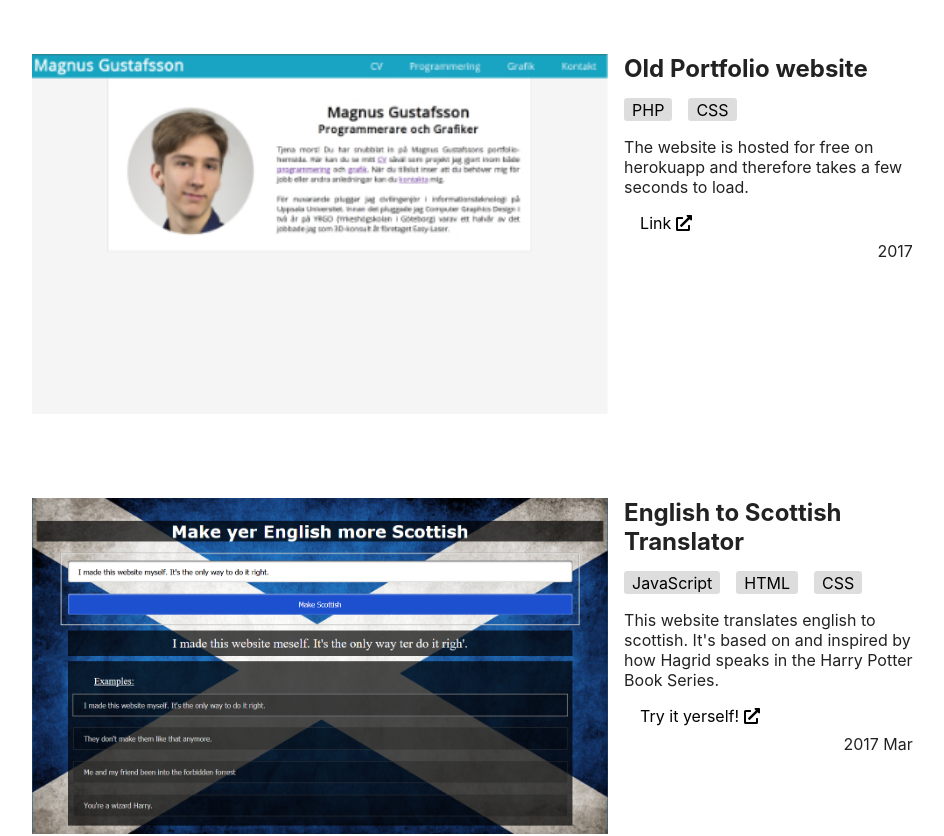
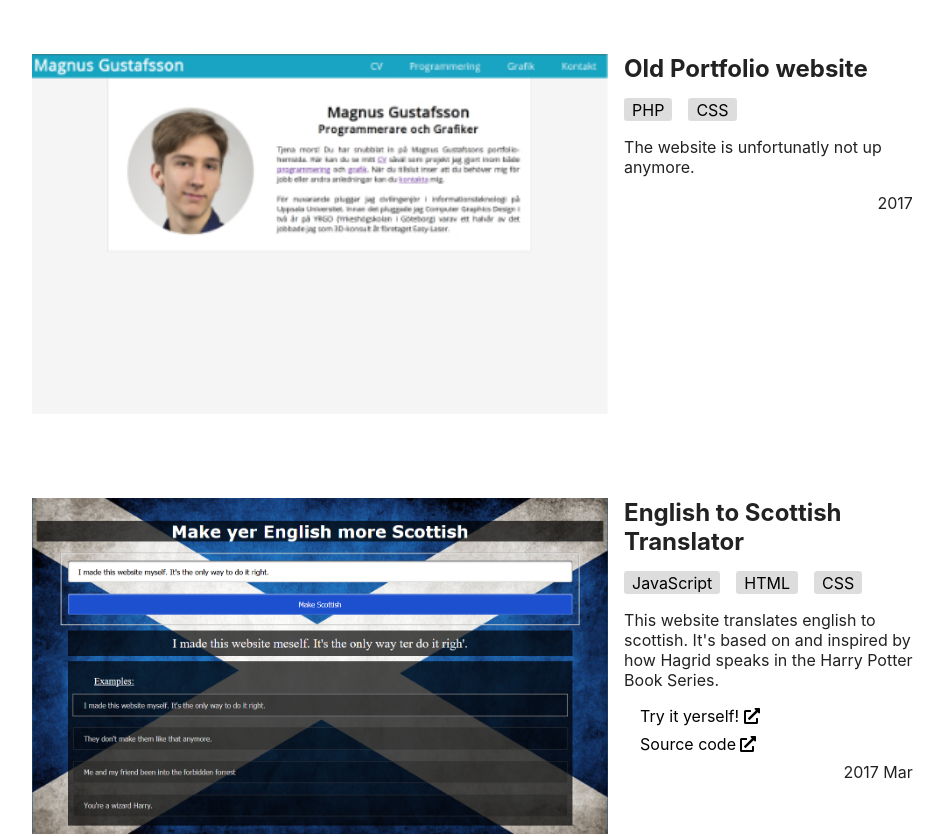
Before and after one commit to Magnus93/magnus-g-ts, a React app: page / in a window 1280 px wide. Shown: the part 2420-3256 px from the top of the page, without its empty margins (158-1102 px from the left). Built offline with nearby package versions, Linux system fonts and the light colour scheme.

Commit message:
update project links

```diff
--- a/src/components/ProjectsPage/project.ts
+++ b/src/components/ProjectsPage/project.ts
@@ -12,20 +12,20 @@ import themechooser from "./img/theme-chooser.png";
 import kronkgame from "./img/kronkgame.jpg";
 
 interface Link {
-    name : string,
-    href : string
+    name: string,
+    href: string
 }
 
 export interface ProjectData {
-    title : string,
-    image : string,
-    tags : string[],
-    desc : string,
+    title: string,
+    image: string,
+    tags: string[],
+    desc: string,
     time?: string,
     links?: Link[]
 }
 
-let projects : ProjectData[] = [
+let projects: ProjectData[] = [
     {
         title: "Portfolio website",
         image: portfoliopage,
@@ -87,14 +87,8 @@ let projects : ProjectData[] = [
         title: "Old Portfolio website",
         image: oldportfolioimg,
         tags: ["PHP", "CSS"],
-        desc: "The website is hosted for free on herokuapp and therefore takes a few seconds to load.",
+        desc: "The website is unfortunatly not up anymore.",
         time: "2017",
-        links: [
-            {
-                "name": "Link",
-                "href": "http://magnusg.herokuapp.com/index.php"
-            }
-        ]
     },
     {
         title: "English to Scottish Translator",
@@ -104,7 +98,10 @@ let projects : ProjectData[] = [
         time: "2017 Mar",
         links: [{
             name: "Try it yerself!",
-            href: "https://english-to-scottish.herokuapp.com/"
+            href: "https://english-to-scottish.pages.dev/"
+        }, {
+            name: "Source code",
+            href: "https://github.com/Magnus93/english-to-scottish"
         }]
     },
     {
@@ -116,7 +113,11 @@ let projects : ProjectData[] = [
         links: [
             {
                 name: "Try it in Chrome - NOT FIREFOX",
-                href: "https://matrixscreen.herokuapp.com/"
+                href: "https://matrixscreen.pages.dev/"
+            },
+            {
+                name: "Source code",
+                href: "https://github.com/Magnus93/matrixscreen"
             }
         ]
     },
@@ -129,7 +130,11 @@ let projects : ProjectData[] = [
         links: [
             {
                 name: "Fly like a tree!",
-                href: "https://flying-christmas-tree.herokuapp.com/"
+                href: "https://flying-tree.pages.dev/"
+            },
+            {
+                name: "Source code",
+                href: "https://github.com/Magnus93/flying-tree"
             }
         ]
     },
```
